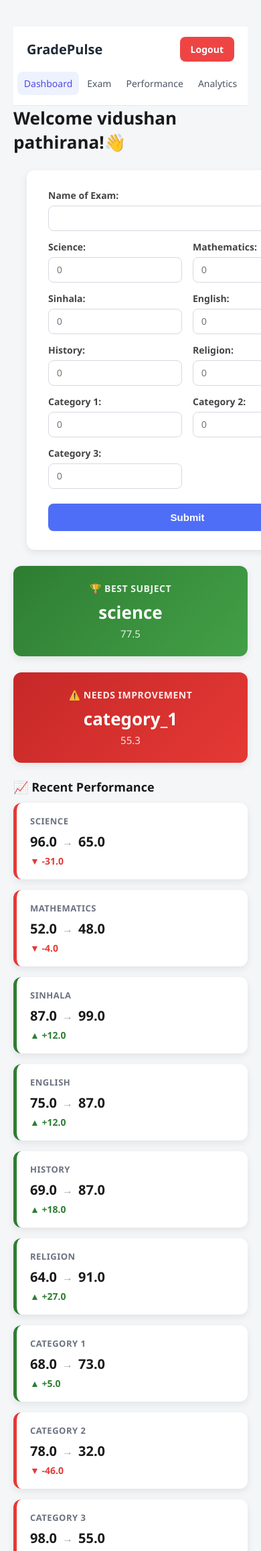
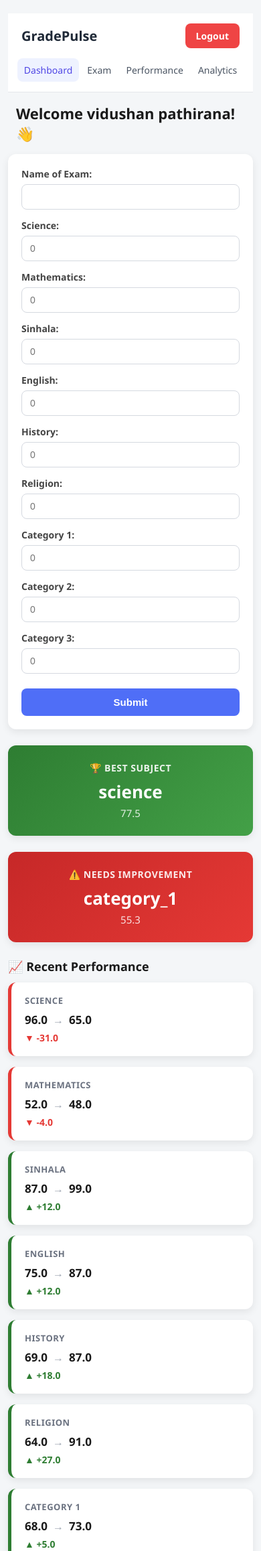
Before and after one commit to vidushan-ds/mark-pulse, a Flask app: page /home in a window 390 px wide; the page is wider, and only the part inside the window is pictured. Shown: the top 2316 px of that part at 67% size. Run offline with Flask 3, Linux system fonts and the light colour scheme; a user stored in the database is signed in; data comes from the database, SQL or seed files in the repository.

Commit message:
feat: link all the pages to responsive.css

```diff
--- a/static/responsive.css
+++ b/static/responsive.css
@@ -0,0 +1,102 @@
+/* =========================================
+   RESPONSIVE / MOBILE — shared across pages
+========================================= */
+
+@media (max-width: 900px) {
+
+    body {
+        padding: 20px 12px;
+    }
+
+    h1 {
+        font-size: 22px;
+        margin: 16px 12px 0;
+    }
+
+    /* Stack the form and results panel vertically */
+    .dashboard-top {
+        flex-direction: column;
+        padding: 0;
+        margin-top: 16px;
+        gap: 16px;
+    }
+
+    .form {
+        flex: 1 1 auto;
+        width: 100%;
+        padding: 20px;
+    }
+
+    .show-marks {
+        width: 100%;
+        padding: 20px;
+    }
+
+    /* Collapse the 2-column subject inputs to 1 column */
+    .form form {
+        grid-template-columns: 1fr;
+    }
+
+    .form p:first-of-type {
+        grid-column: auto;
+    }
+
+    .form button {
+        grid-column: auto;
+    }
+
+    /* Charts: shorter height, stack instead of side-by-side */
+    .charts-section {
+        flex-direction: column;
+        align-items: stretch;
+    }
+
+    .chart-card {
+        height: 320px;
+        flex: 1 1 auto;
+        padding: 16px;
+    }
+
+    /* Insight and improvement cards: full width, stacked */
+    .insight-section {
+        flex-direction: column;
+    }
+
+    .insight-card {
+        flex: 1 1 auto;
+    }
+
+    .improvement-grid {
+        grid-template-columns: 1fr;
+    }
+}
+
+@media (max-width: 480px) {
+
+    .grade-summary {
+        flex-wrap: wrap;
+    }
+
+    .grade {
+        flex: 1 1 30%;
+    }
+
+    .show-marks p {
+        font-size: 13px;
+    }
+
+    .improvement-scores {
+        font-size: 17px;
+    }
+
+    /* Auth pages (login/signup) */
+    .wrapper {
+        width: 100%;
+        max-width: 360px;
+        padding: 28px 24px;
+    }
+
+    .wrapper h1 {
+        font-size: 20px;
+    }
+}
--- a/templates/index.html
+++ b/templates/index.html
@@ -4,6 +4,7 @@
     <meta charset="UTF-8">
     <meta name="viewport" content="width=device-width, initial-scale=1.0">
     <link rel="stylesheet" href="{{ url_for('static', filename='style.css') }}">
+    <link rel="stylesheet" href="{{ url_for('static', filename='responsive.css') }}">
     <title>GradePulse</title>
 </head>
 <body>
--- a/templates/login.html
+++ b/templates/login.html
@@ -4,6 +4,7 @@
     <meta charset="UTF-8">
     <meta name="viewport" content="width=device-width, initial-scale=1.0">
     <link rel="stylesheet" href="{{ url_for('static', filename='login.css') }}">
+    <link rel="stylesheet" href="{{ url_for('static', filename='responsive.css') }}">
     <title>Login</title>
 </head>
 <body>
--- a/templates/signup.html
+++ b/templates/signup.html
@@ -4,6 +4,7 @@
     <meta charset="UTF-8">
     <meta name="viewport" content="width=device-width, initial-scale=1.0">
     <link rel="stylesheet" href="{{ url_for('static', filename='login.css') }}">
+    <link rel="stylesheet" href="{{ url_for('static', filename='responsive.css') }}">
     <title>Sign Up</title>
 </head>
 <body>
```
